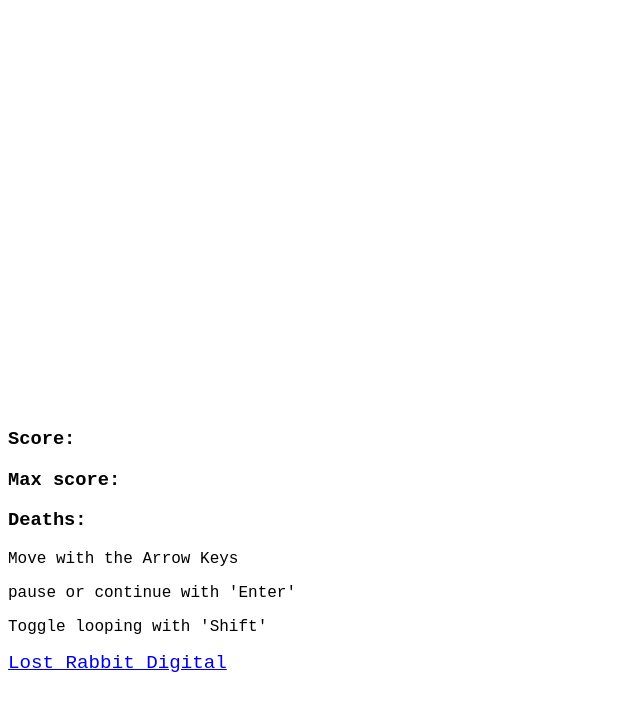
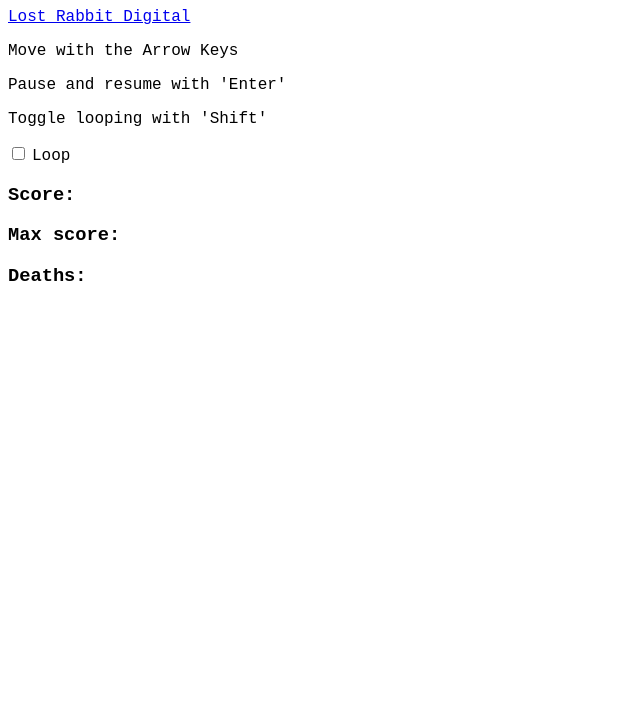
Before and after one commit to BodenMcHale/Snake-JavaScript, a plain HTML site: page src/index.html in a window 1280 px wide. Shown: the whole page, without its empty margins (0-640 px from the left). Drawn offline with Linux system fonts and the light colour scheme.

Commit message:
Added game loop toggle with a checkbox

```diff
--- a/src/index.html
+++ b/src/index.html
@@ -3,16 +3,18 @@
 	<title>Snake Game</title>
 </head>
 <body>
+	<div id="contents" style="position:relative">
+		<a href="https://www.lostrabbitdigital.com" style="font-family: 'Courier New', Courier, monospace;">Lost Rabbit Digital</a>
+		<p style="font-family: 'Courier New', Courier, monospace;">Move with the Arrow Keys</p>
+		<p style="font-family: 'Courier New', Courier, monospace;">Pause and resume with 'Enter'</p>
+		<p style="font-family: 'Courier New', Courier, monospace;">Toggle looping with 'Shift'</p>
+		<input type="checkbox" id="loopCanvasCheckbox" name="loopCanvas" value="loop">
+		<label for="loopCanvas" style="font-family:'Courier New', Courier, monospace;"> Loop</label><br>
+		<h3 style="font-family: 'Courier New', Courier, monospace;">Score: <span id="score"></span> </h3>
+		<h3 style="font-family: 'Courier New', Courier, monospace;">Max score: <span id="max_score"></span> </h3>
+		<h3 style="font-family: 'Courier New', Courier, monospace;">Deaths: <span id="deaths"></span> </h3>
+	</div>
 	<div id="stage" style="position:relative"></div>
-	<div id="contents" style="position:relative; top:420px">
-		<h3 style="font-family: Courier New">Score: <span id="score"></span> </h3>
-		<h3 style="font-family: Courier New">Max score: <span id="max_score"></span> </h3>
-		<h3 style="font-family: Courier New">Deaths: <span id="deaths"></span> </h3>
-		<p style="font-family: Courier New">Move with the Arrow Keys</p>
-		<p style="font-family: Courier New">pause or continue with 'Enter'</p>
-		<p style="font-family: Courier New">Toggle looping with 'Shift'</p>
-		<a href="https://www.lostrabbitdigital.com" style="font-family: Courier New; font-size: larger;">Lost Rabbit Digital</a>
-	</div>
 </body>
 	<script src="snake.js"></script>
 	<script type="text/javascript">
--- a/src/snake.js
+++ b/src/snake.js
@@ -3,6 +3,8 @@
 // Move Score, Max score, Deaths, to bottom of screen
 // Add toggle to looping vs instant game over, use Shift key
 // Add lostrabbitdigital.com hyperlink <a href='https://www.lostrabbitdigital.com><a>
+
+
 // Section of the snake, only has the X and Y coordinate
 class SnakePart {
 
@@ -115,8 +117,9 @@ class Snake {
 		this.x += this.xSpeed;
 		this.y += this.ySpeed;
 
+        if(document.getElementById('loopCanvasCheckbox').checked)
+		{
        		// Loop the snake around the canvas instead of ending the game
-        /*
 			if (this.x > this.game.width - 1)
 				this.x = 0;
 			if (this.x < 0)
@@ -126,8 +129,9 @@ class Snake {
 				this.y = 0;
 			if (this.y < 0)
 				this.y = this.game.height - 1;
-        */
-
+		}
+		else
+		{
 			// End the game when the snake touches the edge of the canvas
 			if (this.x >= this.game.width - 1)
 				this.isAlive = false;
@@ -138,6 +142,13 @@ class Snake {
 				this.isAlive = false;
 			if (this.y <= 0)
 				this.isAlive = false;
+		}
+
+
+
+
+
+
 
 
 		// Draws each section starting by the last
@@ -208,12 +219,7 @@ class Food {
 	}
 
 }
-
-/*-------------------------------------------------------------------
-*
-*	The game's grid. Can be of any size you want.
-*
-*------------------------------------------------------------------*/
+// The game grid, this can be any size.
 class DrawGrid {
 
 	constructor(game) {
```
Lines whose indentation alone changed are shown as unchanged.
